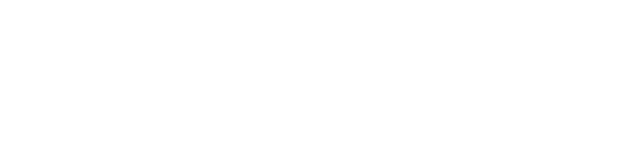
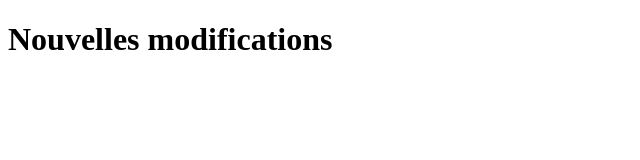
Before and after one commit to KiiGit/Test_branches, a plain HTML site: page index.html in a window 1280 px wide. Shown: the whole page, without its empty margins (0-640 px from the left). Drawn offline with Linux system fonts and the light colour scheme.

Commit message:
Second commit

```diff
--- a/index.html
+++ b/index.html
@@ -4,6 +4,6 @@
 	<title>Test branches</title>
 </head>
 <body>
-
+	<h1>Nouvelles modifications</h1>
 </body>
 </html>
```
